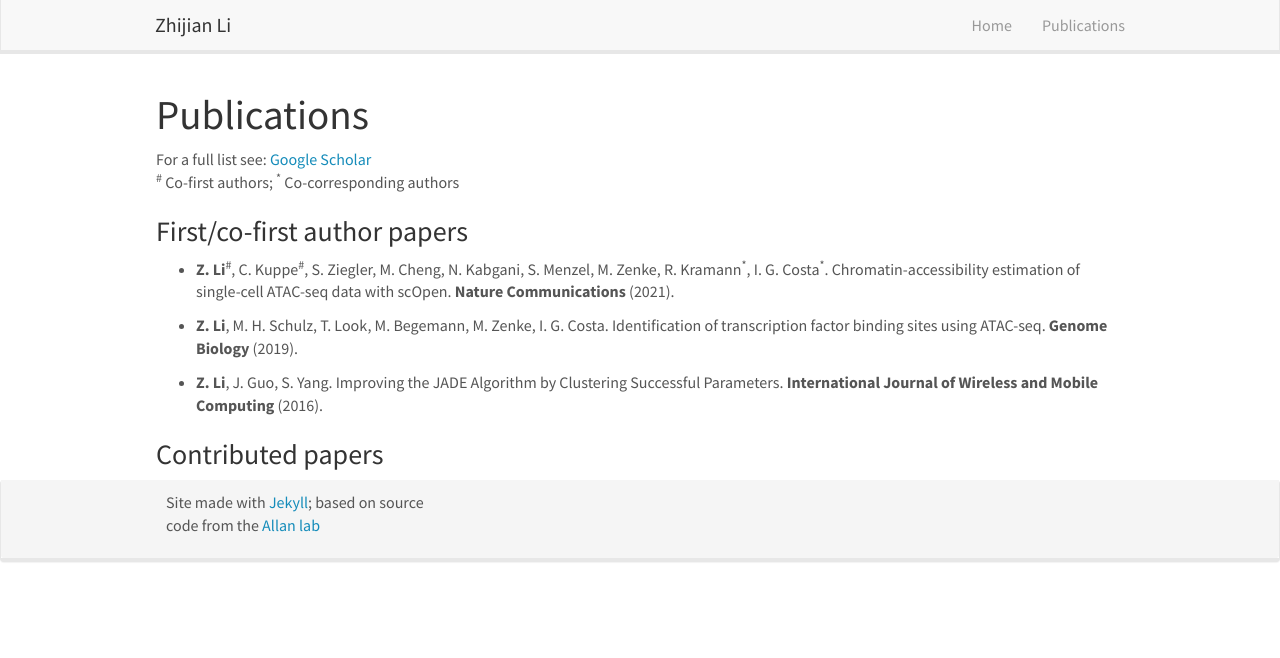
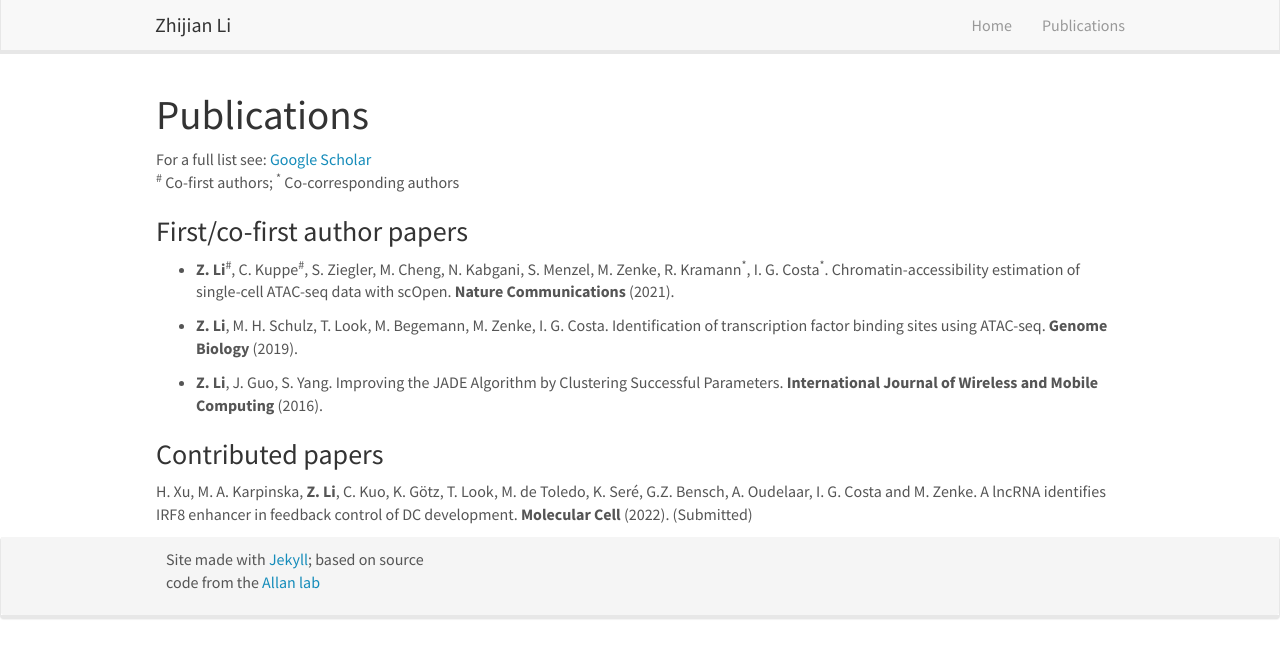
Before and after one commit to lzj1769/lzj1769.github.io, a Jekyll site: the page built from _pages/publications.md, in a window 1280 px wide. Shown: the top 658 px of the page. Built offline with Jekyll 4.4.1, drawn with Linux system fonts in a browser that asks for light colours; nearby versions of some CDN libraries.

Commit message:
add papers

```diff
--- a/_pages/publications.md
+++ b/_pages/publications.md
@@ -20,3 +20,5 @@ For a full list see: [Google Scholar](https://scholar.google.de/citations?user=x
 **International Journal of Wireless and Mobile Computing** (2016).
 
 ### Contributed papers
+
+H. Xu, M. A. Karpinska, **Z. Li**, C. Kuo, K. Götz, T. Look, M. de Toledo, K. Seré, G.Z. Bensch, A. Oudelaar, I. G. Costa and M. Zenke. A lncRNA identifies IRF8 enhancer in feedback control of DC development. **Molecular Cell** (2022). (Submitted)
```
